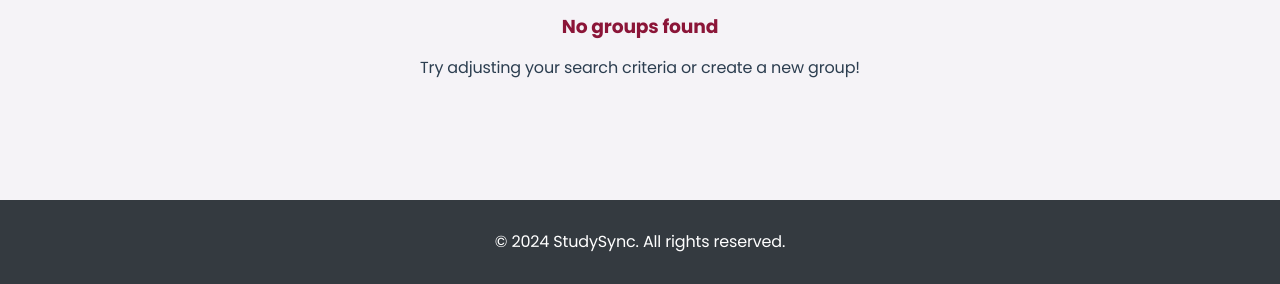
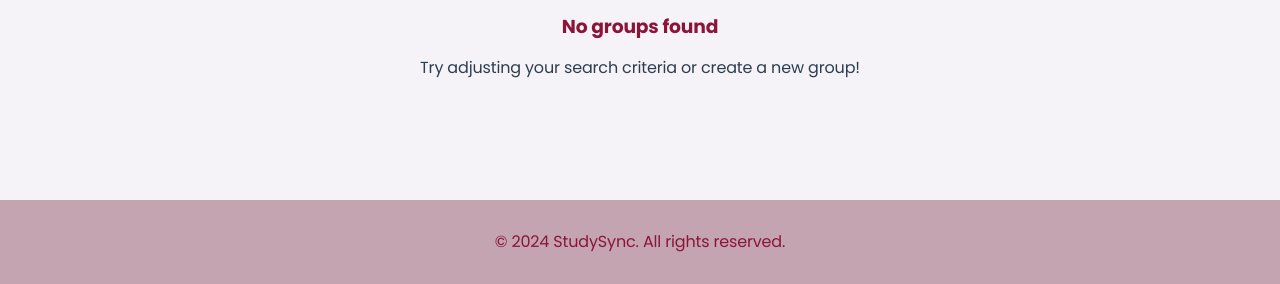
Before and after one commit to horseytha/studysync-platform, a Django app: page /groups/ in a window 1280 px wide. Shown: the part 640-924 px from the top of the page. Run offline with Django 4.2, Linux system fonts and the light colour scheme; data that the repository does not hold is empty.

Commit message:
Modified styling

```diff
--- a/static/css/style.css
+++ b/static/css/style.css
@@ -1084,8 +1084,8 @@ body {
 
 /* Footer */
 .footer {
-    background-color: var(--dark-gray);
-    color: var(--white);
+    background-color: var(--secondary-magenta);
+    color: var(--primary-magenta);
     text-align: center;
     padding: 30px 0;
 }
--- a/templates/base.html
+++ b/templates/base.html
@@ -5,7 +5,7 @@
     <meta name="viewport" content="width=device-width, initial-scale=1.0">
     <title>{% block title %}StudySync - Connect. Study. Succeed.{% endblock %}</title>
     {% load static %}
-    <link rel="stylesheet" href="{% static 'css/style.css' %}">
+    <link rel="stylesheet" href="{% static 'css/style.css' %}?v=2024120801">
     <link href="https://cdnjs.cloudflare.com/ajax/libs/font-awesome/6.0.0/css/all.min.css" rel="stylesheet">
 </head>
 <body>
```
